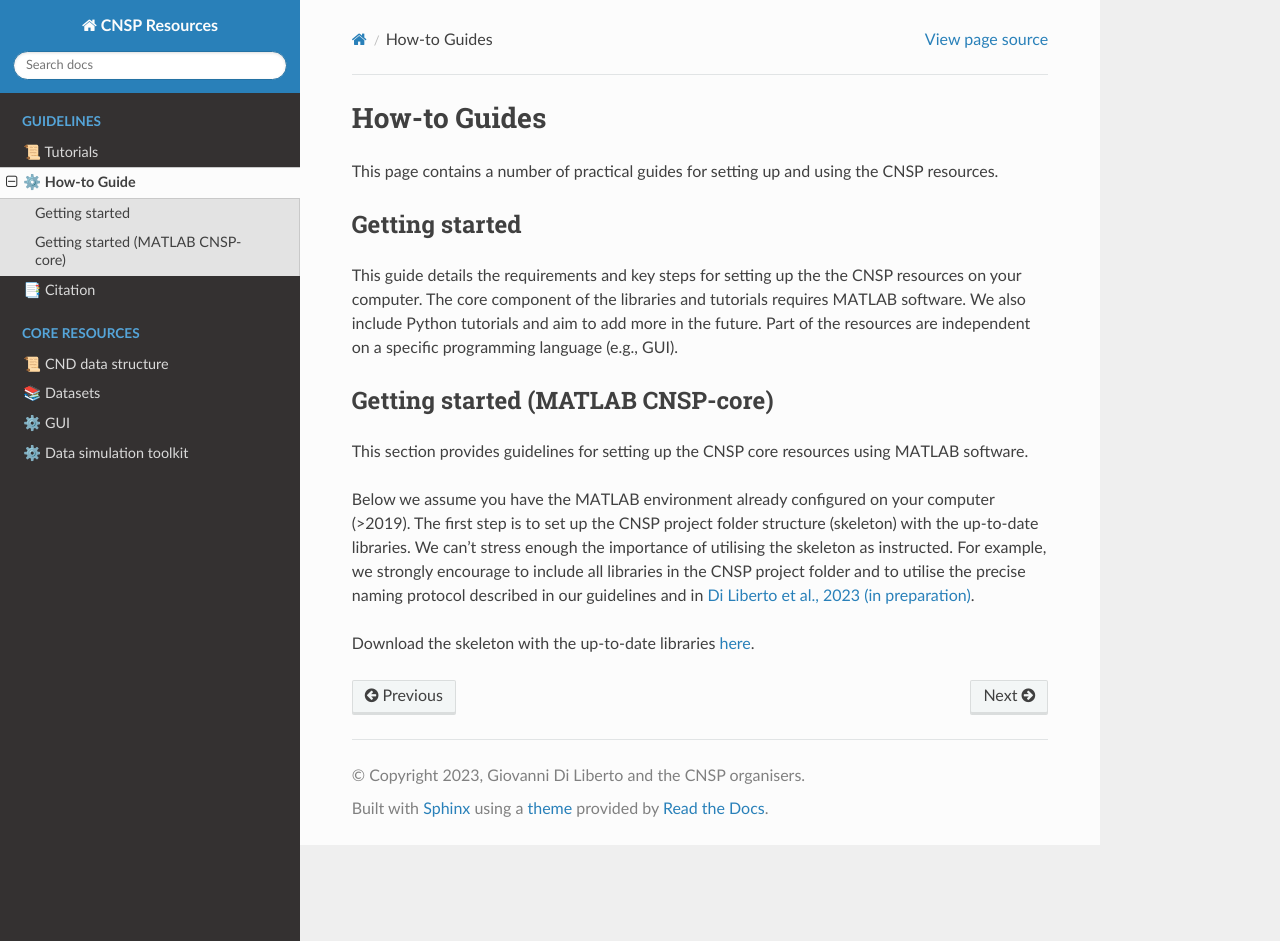
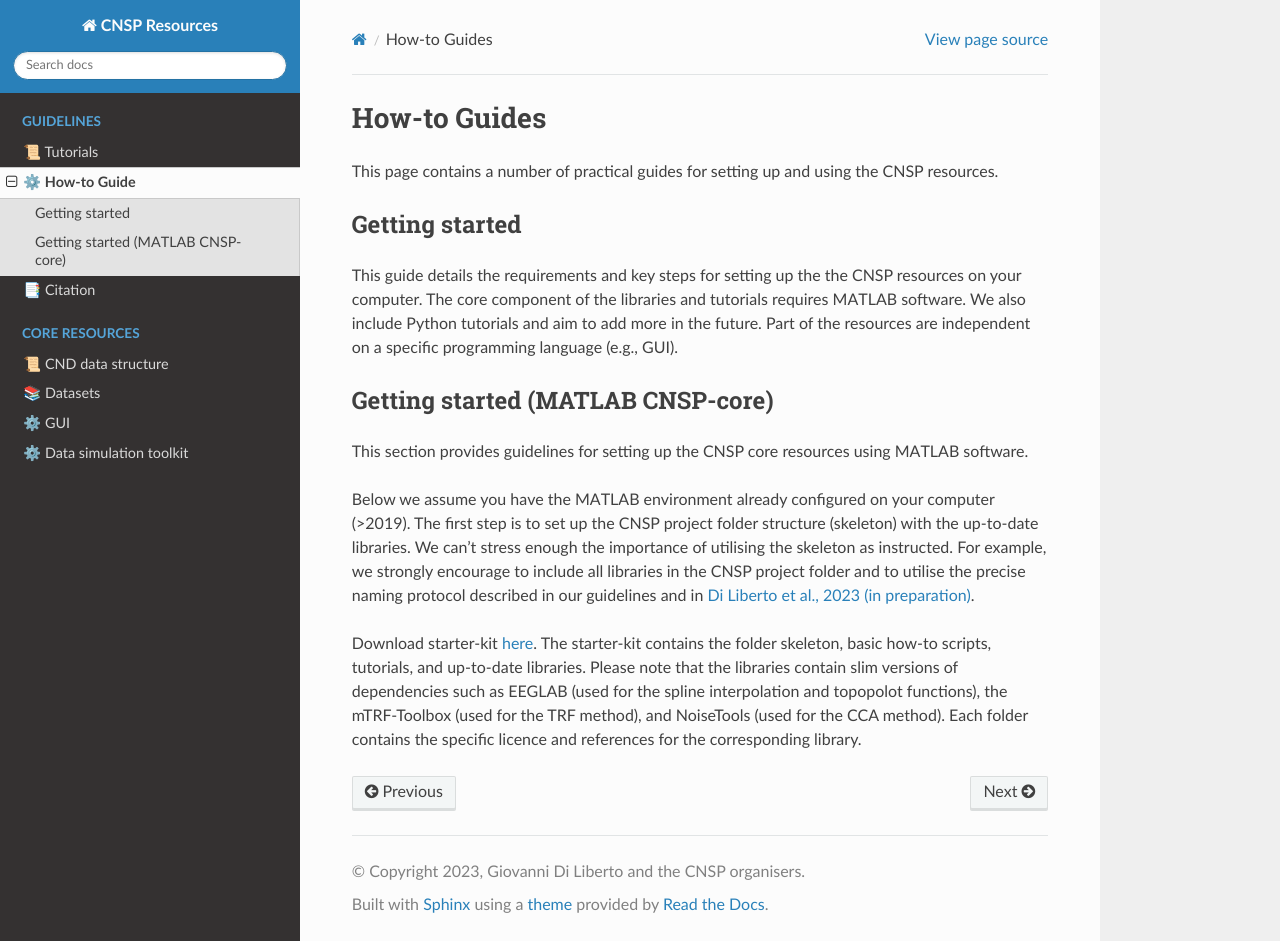
Before and after one commit to CNSP-Workshop/CNSP-resources, a Sphinx documentation site: the page built from docs/howtoPage.rst, in a window 1280 px wide and 941 px high. Built offline with Sphinx 7.4.7 and the Read the Docs theme 2.0.0, drawn with Linux system fonts in a browser that asks for light colours; pages that are not in the unit, such as notebooks, are missing from menus.

Commit message:
Update howtoPage.rst

```diff
--- a/docs/howtoPage.rst
+++ b/docs/howtoPage.rst
@@ -20,4 +20,5 @@ We can't stress enough the importance of utilising the skeleton as instructed. F
 we strongly encourage to include all libraries in the CNSP project folder and to utilise the precise
 naming protocol described in our guidelines and in `Di Liberto et al., 2023 (in preparation) <https://cnspworkshop.net>`_.
 
-Download the skeleton with the up-to-date libraries `here <https://github.com/CNSP-Workshop/CNSP-resources/tree/main/CNSP>`_.
+Download starter-kit `here <https://github.com/CNSP-Workshop/CNSP-resources/tree/main/CNSP>`_.
+The starter-kit contains the folder skeleton, basic how-to scripts, tutorials, and up-to-date libraries. Please note that the libraries contain slim versions of dependencies such as EEGLAB (used for the spline interpolation and topopolot functions), the mTRF-Toolbox (used for the TRF method), and NoiseTools (used for the CCA method). Each folder contains the specific licence and references for the corresponding library.
```
